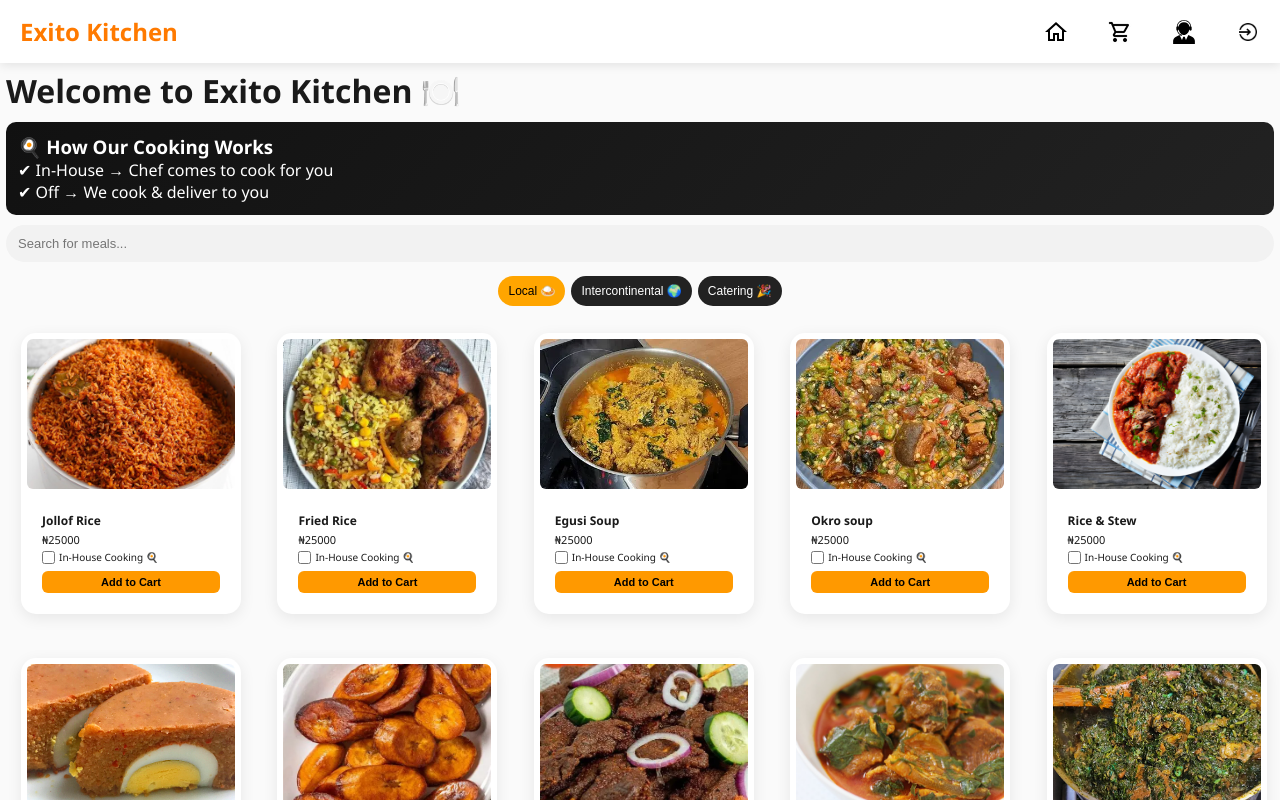
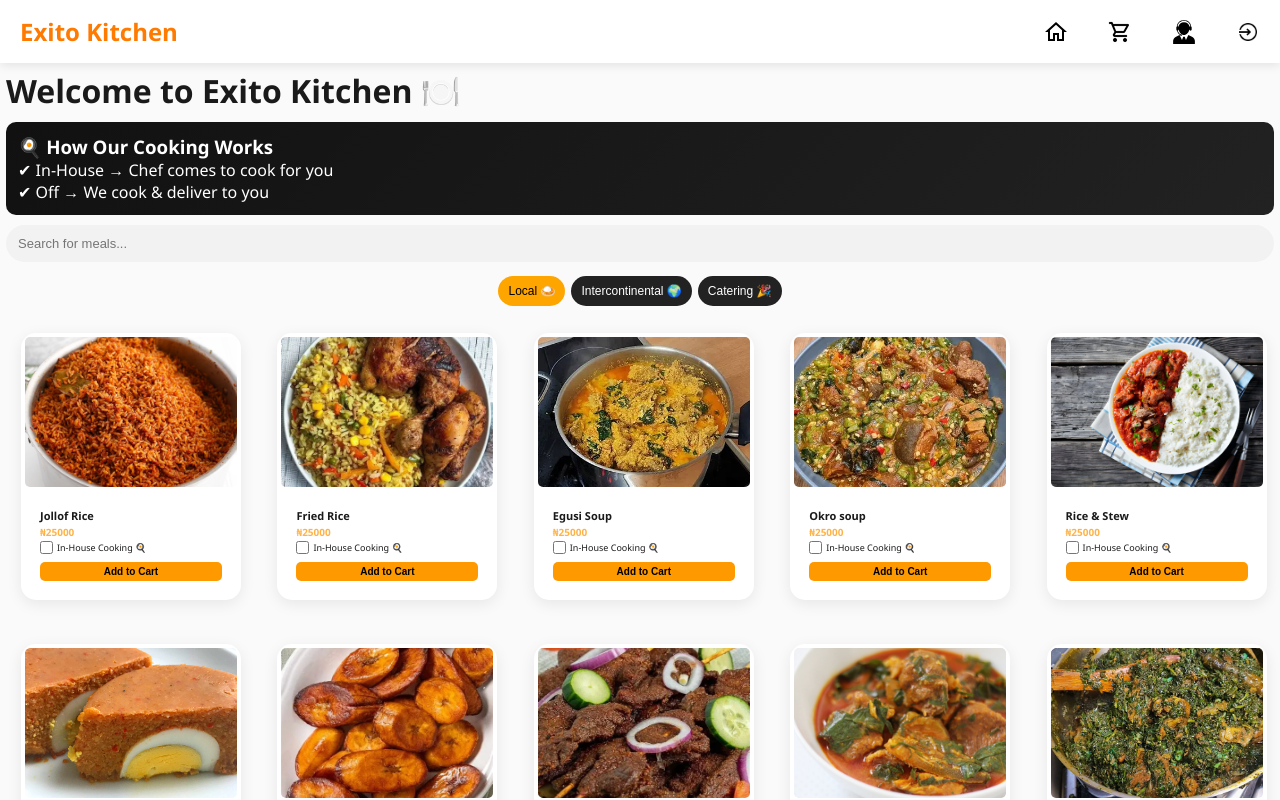
Before and after one commit to Apexlt/Exito-kitchen, a React (Vite) app: page / in a window 1280 px wide. Shown: the top 800 px of the page. Built offline with nearby package versions, Linux system fonts and the light colour scheme.

Commit message:
Update FoodCard.css

```diff
--- a/src/components/FoodCard.css
+++ b/src/components/FoodCard.css
@@ -1,58 +1,61 @@
 .food-card {
   width: 100%;
   background: #1a1a1a;
-  border-radius: 10px;
+  border-radius: 8px;
   overflow: hidden;
-  padding: 6px; /* reduced */
+  padding: 4px;
   box-sizing: border-box;
-  transition: 0.25s ease;
+  transition: 0.2s ease;
 }
 
 .food-card:hover {
-  transform: translateY(-4px);
+  transform: translateY(-3px);
 }
 
-/* 🔥 smaller image */
+/* 🔥 very small image */
 .food-card img {
   width: 100%;
-  height: 85px; /* reduced more */
+  height: 70px;
   object-fit: cover;
   display: block;
-  border-radius: 6px;
+  border-radius: 5px;
 }
 
 .food-info {
-  margin-top: 5px;
+  margin-top: 4px;
 }
 
+/* compact text */
 .food-info h3 {
-  font-size: 12px; /* reduced */
-  margin: 3px 0;
+  font-size: 11px;
+  margin: 2px 0;
 }
 
 .food-info p {
-  font-size: 11px; /* reduced */
-  margin-bottom: 3px;
+  font-size: 10px;
+  margin-bottom: 2px;
+  color: #ffb347;
+  font-weight: 600;
 }
 
-/* toggle tighter */
+/* ultra compact toggle */
 .toggle {
-  font-size: 10px;
+  font-size: 9px;
   display: flex;
   gap: 4px;
   align-items: center;
-  margin-bottom: 5px;
+  margin-bottom: 4px;
 }
 
-/* button compact */
+/* tiny button but still clickable */
 .food-card button {
   width: 100%;
-  padding: 5px;
+  padding: 4px;
   border: none;
-  border-radius: 6px;
+  border-radius: 5px;
   background: #ff9900;
   color: black;
   font-weight: bold;
   cursor: pointer;
-  font-size: 11px;
+  font-size: 10px;
 }
```
